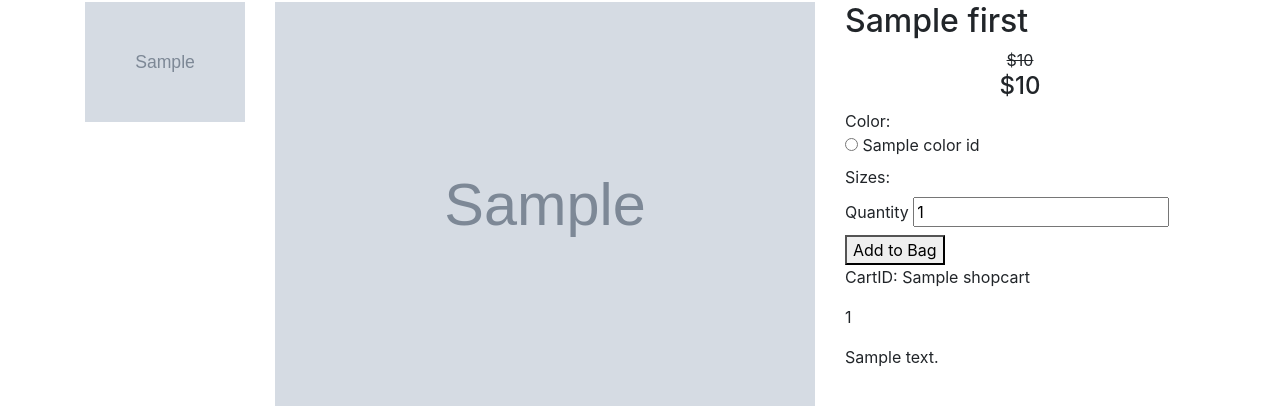
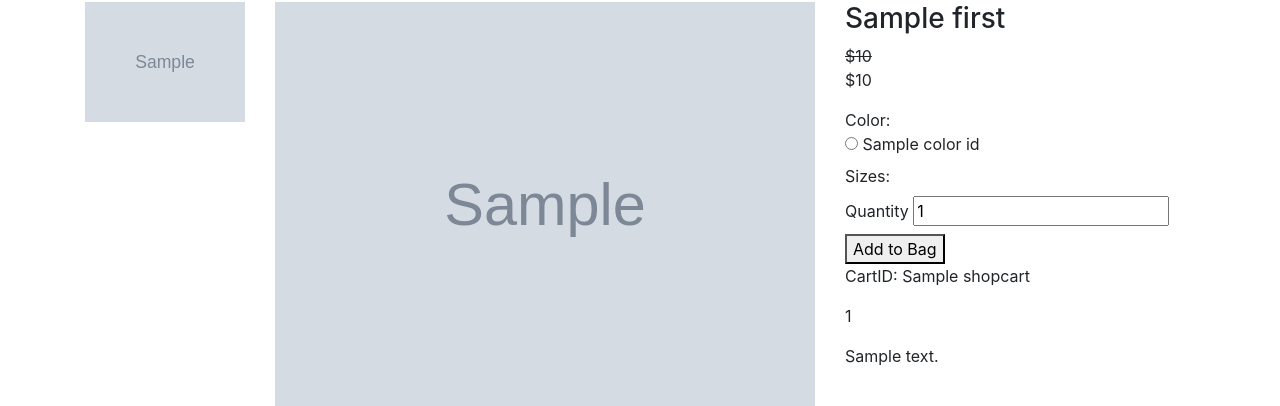
Before and after one commit to honeybox-boutique/django-ecommerce, a Django app: template products/templates/products/detail.html in a window 1280 px wide. Shown: the part 150-556 px from the top of the page. Run offline with Django 3.2, Linux system fonts and the light colour scheme; the template is opened without the code that fills it: most values are stand-ins (such as "Sample title", 1, 10 or a date in 2020); grey boxes marked "Sample" are stand-in pictures; parts of the project's set-up code (start-up, migrations or seed data) failed here and were passed over; some libraries are stand-ins or nearby versions.

Commit message:
Fixed detail view pricing positioning and adjusted font sizes.

```diff
--- a/products/templates/products/detail.html
+++ b/products/templates/products/detail.html
@@ -28,20 +28,20 @@
                 <img style="width:100%" src="{{ product1.first.productcolor_set.first.productimage_set.first.productImagePath.url }}" alt="{{ product.productName }}">
             </div>
             <div class="col-md-4"><!-- details column -->
-                <h2 id="product" data-product-slug="{{product1.first.productSlug}}">{{product1.first.productName}}</h2>
+                <h3 id="product" data-product-slug="{{product1.first.productSlug}}">{{product1.first.productName}}</h3>
 
 
                 {% if product.productDiscountAmount %}
 
-                <div class="text-center">
+                <div>
                     <s>${{ product.productBasePrice }}</s>
-                    <h4>${{ product.productSalePrice }}</h4>
+                    <p>${{ product.productSalePrice }}</p>
                 </div>
 
                 {% else %}
 
-                <div class="text-center">
-                    <h4>${{ product.productSalePrice }}</h4>
+                <div>
+                    <p>${{ product.productSalePrice }}</p>
                 </div>
 
                 {% endif %}
```
